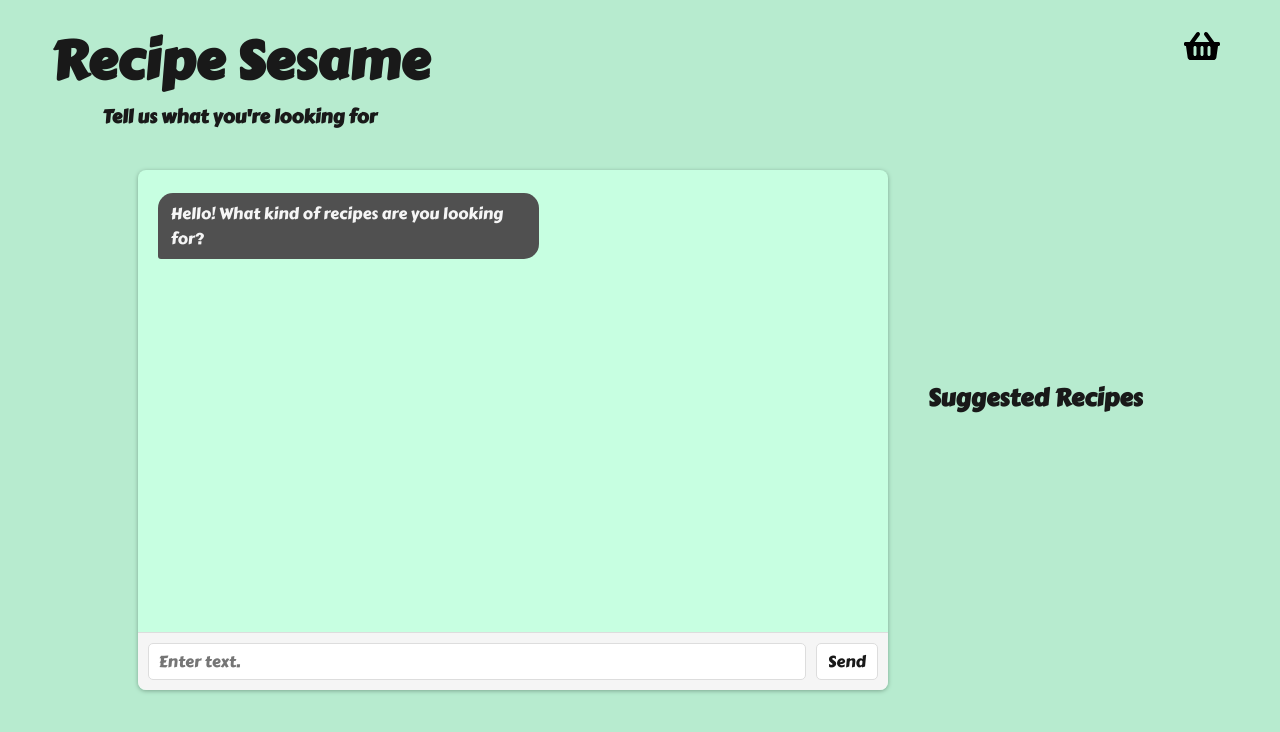
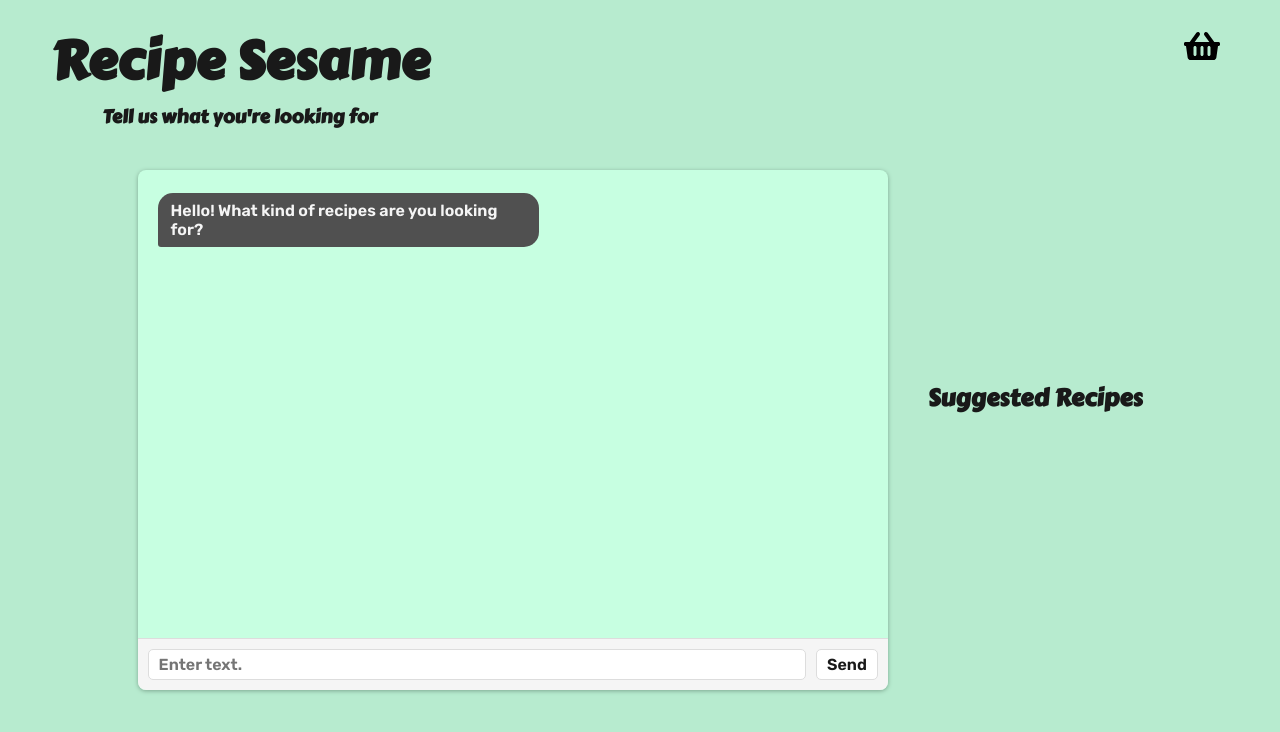
Before and after one commit to ajessefowler/RecipeSesameMockUp, a React (Create React App) app: page / in a window 1280 px wide. Shown: the top 732 px of the page. Built offline with nearby package versions, Linux system fonts and the light colour scheme.

Commit message:
Replaced paragraph font with something more readable. Added space and border between ingredients and instructions.

```diff
--- a/public/index.html
+++ b/public/index.html
@@ -12,6 +12,9 @@
     <link rel="preconnect" href="https://fonts.googleapis.com">
     <link rel="preconnect" href="https://fonts.gstatic.com" crossorigin>
     <link href="https://fonts.googleapis.com/css2?family=Carter+One&display=swap" rel="stylesheet">
+    <link rel="preconnect" href="https://fonts.googleapis.com">
+    <link rel="preconnect" href="https://fonts.gstatic.com" crossorigin>
+    <link href="https://fonts.googleapis.com/css2?family=Rubik:wght@600&display=swap" rel="stylesheet">
     <link rel="apple-touch-icon" href="%PUBLIC_URL%/logo192.png" />
     <!--
       manifest.json provides metadata used when your web app is installed on a
--- a/src/components/RecipeScreen/RecipeDescription/RecipeDescription.css
+++ b/src/components/RecipeScreen/RecipeDescription/RecipeDescription.css
@@ -8,6 +8,12 @@
     text-align: left;
 }
 
+.recipeInstructions {
+    margin-top: 18px;
+    padding-top: 15px;
+    border-top: 1px solid var(--main-color-dark);
+}
+
 @media only screen and (max-width: 500px) {
     .recipeDescription {
         height: 400px;
--- a/src/components/RecipeScreen/RecipeDescription/RecipeDescription.js
+++ b/src/components/RecipeScreen/RecipeDescription/RecipeDescription.js
@@ -2,11 +2,10 @@ import React from "react";
 import './RecipeDescription.css';
 
 const RecipeDescription = (props) => {
-    //{ props.description.map(line => <p>{line}</p>) }
     return (
         <div className="recipeDescription">
             { props.recipe.ingredients.map(line => <p>{line}</p>) }
-            <p>{ props.recipe.instructions }</p>
+            <p className="recipeInstructions">{ props.recipe.instructions }</p>
         </div>
     );
 }
--- a/src/cssVariables.css
+++ b/src/cssVariables.css
@@ -1,6 +1,7 @@
 :root {
   --main-color: rgb(183, 235, 207);
   --main-color-light: rgb(199, 255, 225);
+  --main-color-dark: rgb(155, 216, 184);
   --secondary-color: rgb(235, 132, 14);
   --secondary-color-dark: rgb(189, 112, 24);
   --warning-color: rgb(185, 20, 20);
--- a/src/index.css
+++ b/src/index.css
@@ -1,7 +1,13 @@
-p, h1, h2, h3, input, li {
+h1, h2, h3 {
   margin: 0;
   padding: 0;
   font-family: 'Carter One', cursive;
+}
+
+p, input, li {
+  margin: 0;
+  padding: 0;
+  font-family: 'Rubik', sans-serif;
 }
 
 input {
```
